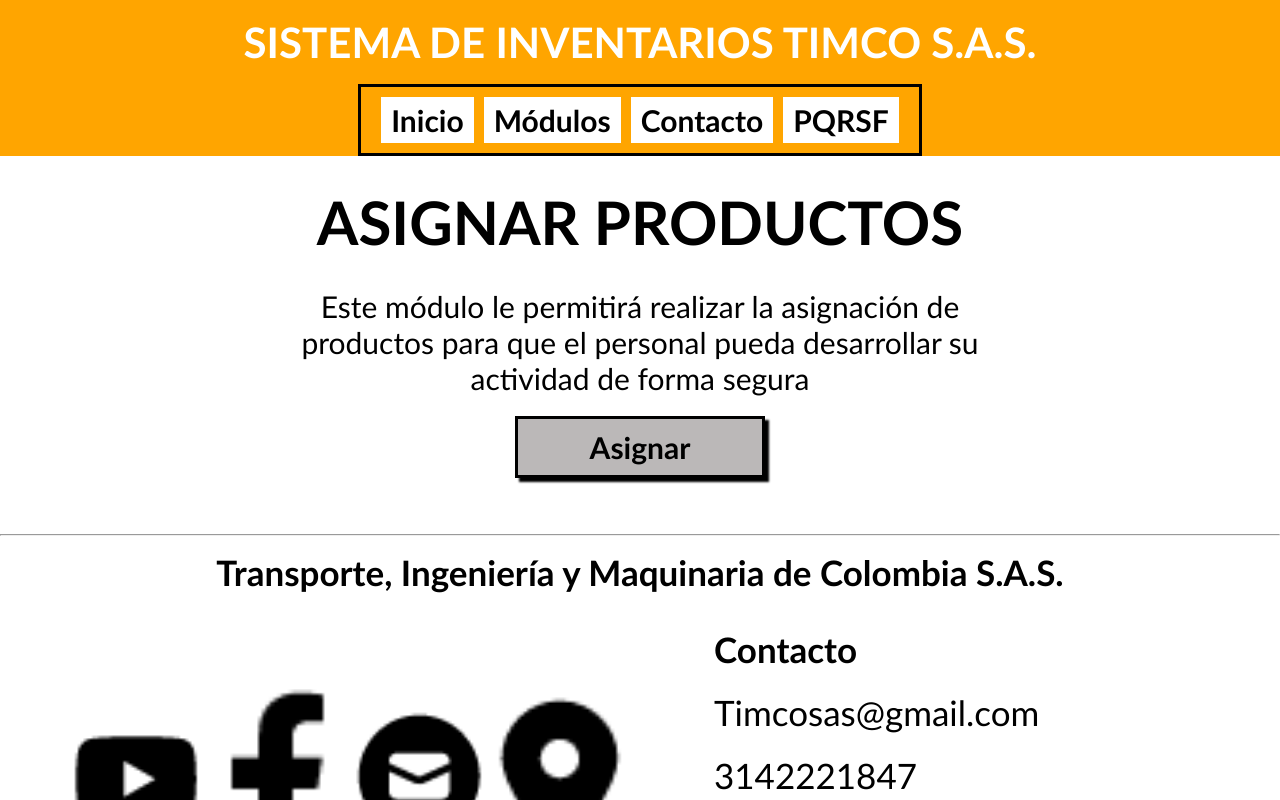
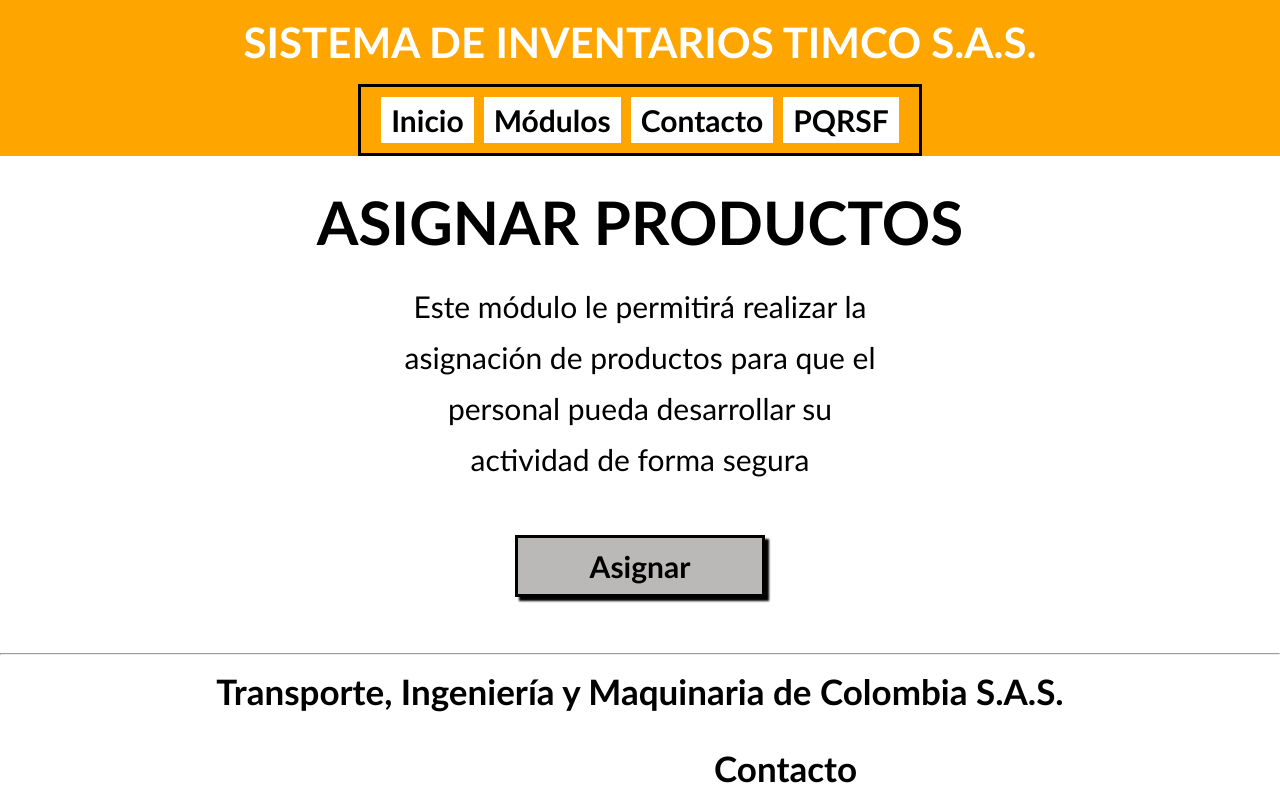
Before and after one commit to Brigitte9219/Timco_Reactjs, a React (Create React App) app: page /asignar in a window 1280 px wide. Shown: the top 800 px of the page. Built offline with nearby package versions, Linux system fonts and the light colour scheme.

Commit message:
actualizacion de la pagina Asignar

```diff
--- a/src/paginas/Asignar.js
+++ b/src/paginas/Asignar.js
@@ -14,7 +14,15 @@ function Asignar(){
             <TituloPrincipal
             titulo='ASIGNAR PRODUCTOS' />
             <Texto
-            descripcion='Este módulo le permitirá realizar la asignación de productos para que el personal pueda desarrollar su actividad de forma segura' />
+            descripcion='Este módulo le permitirá realizar la' />
+            <Texto
+            descripcion='asignación de productos para que el' />
+            <Texto
+            descripcion='personal pueda desarrollar su' />
+            <Texto
+            descripcion='actividad de forma segura' />
+            <br />
+            <br />
             <BotonPequeño
             texto='Asignar'
             link={'/asignaruno'} />
```
